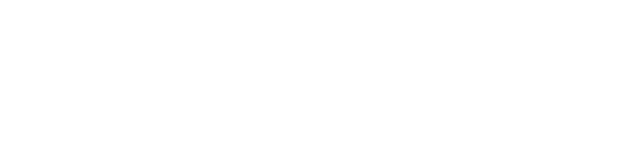
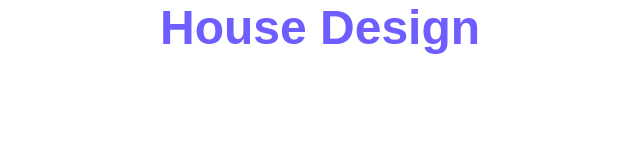
Before and after one commit to MartinezBryant/CPSC-349-HW1, a plain HTML site: page my-project/index.html in a window 1280 px wide. Shown: the whole page, without its empty margins (340-980 px from the left). Drawn offline with Linux system fonts and the light colour scheme.

Commit message:
Updated Code

```diff
--- a/my-project/index.html
+++ b/my-project/index.html
@@ -1 +1,33 @@
-<!-- TO-DO -->
+<!--Lab Week 1 Homework Assingment
+CPSC 349
+# My Information
+* Name: Bryant Martinez
+* CWID: 886742121
+* Email: bryantmartinez322@csu.fullerton.edu
+# Instructions
+This Coding Assingment requires me to recreate an website based on a video example, it will incorporate many aspects using html and css.
+01/22/2025
+- Checkin and starter code.
+-->
+
+<!-- To DO -->
+
+<!DOCTYPE html>
+<html lang="en">
+<head>
+    <meta charset="UTF-8">
+    <meta name="viewport" content="width=device-width, initial-scale=1.0">
+    <title>House Design</title>
+    <link rel="stylesheet" href="styles.css">
+
+</head>
+<body>
+    <head>
+        <h1> House Design </h1>
+    </head>
+
+
+</body>
+</div>
+
+</html>
--- a/my-project/styles.css
+++ b/my-project/styles.css
@@ -18,3 +18,17 @@ For all other text, if not specified above, an approximate font size is acceptab
 */
 
 /* TO-DO */
+
+* {
+    margin: 0;
+    padding: 0;
+    box-sizing: border-box;
+}
+
+body {
+    margin-left: 500px;
+    color: #6f5eff;
+    font-weight: bold;
+    font-size: 1.5rem;
+    font-family: Arial, Helvetica, sans-serif;
+}
```
Also changed, not shown: 1 other file.
